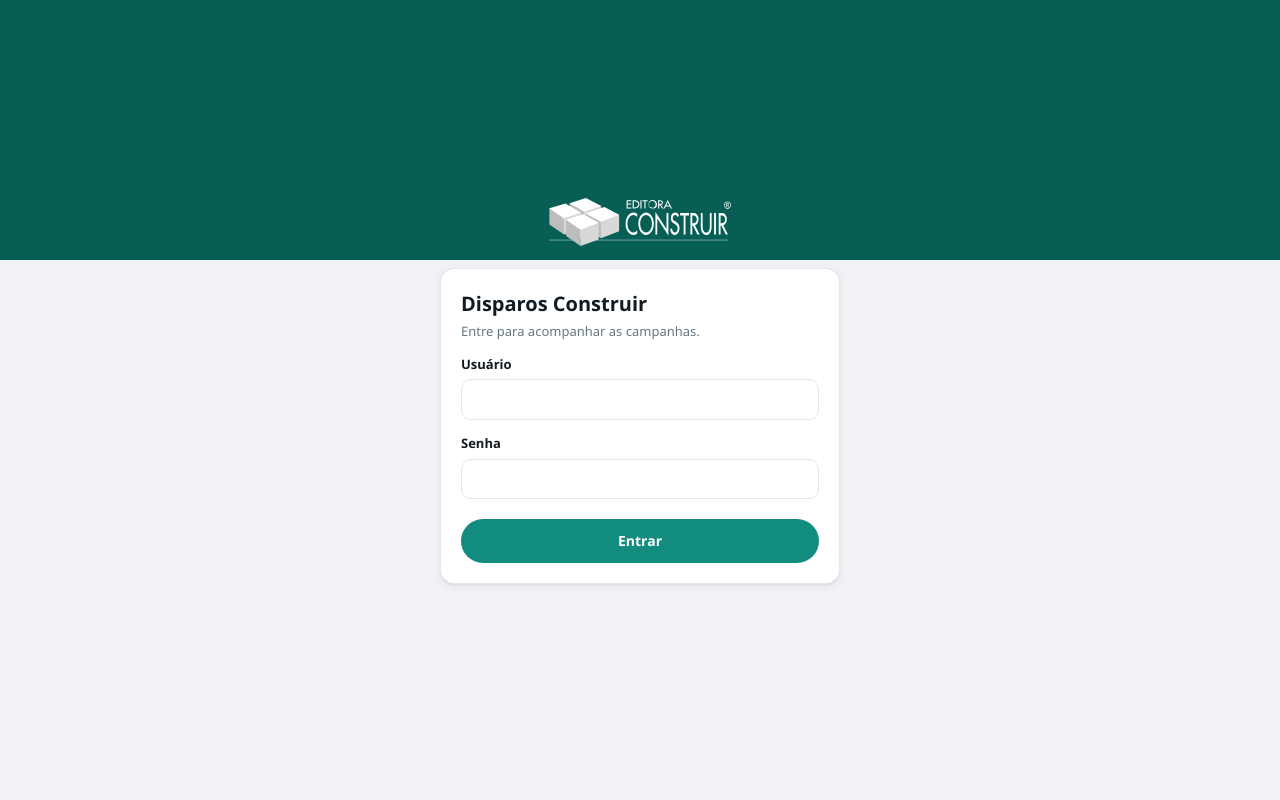
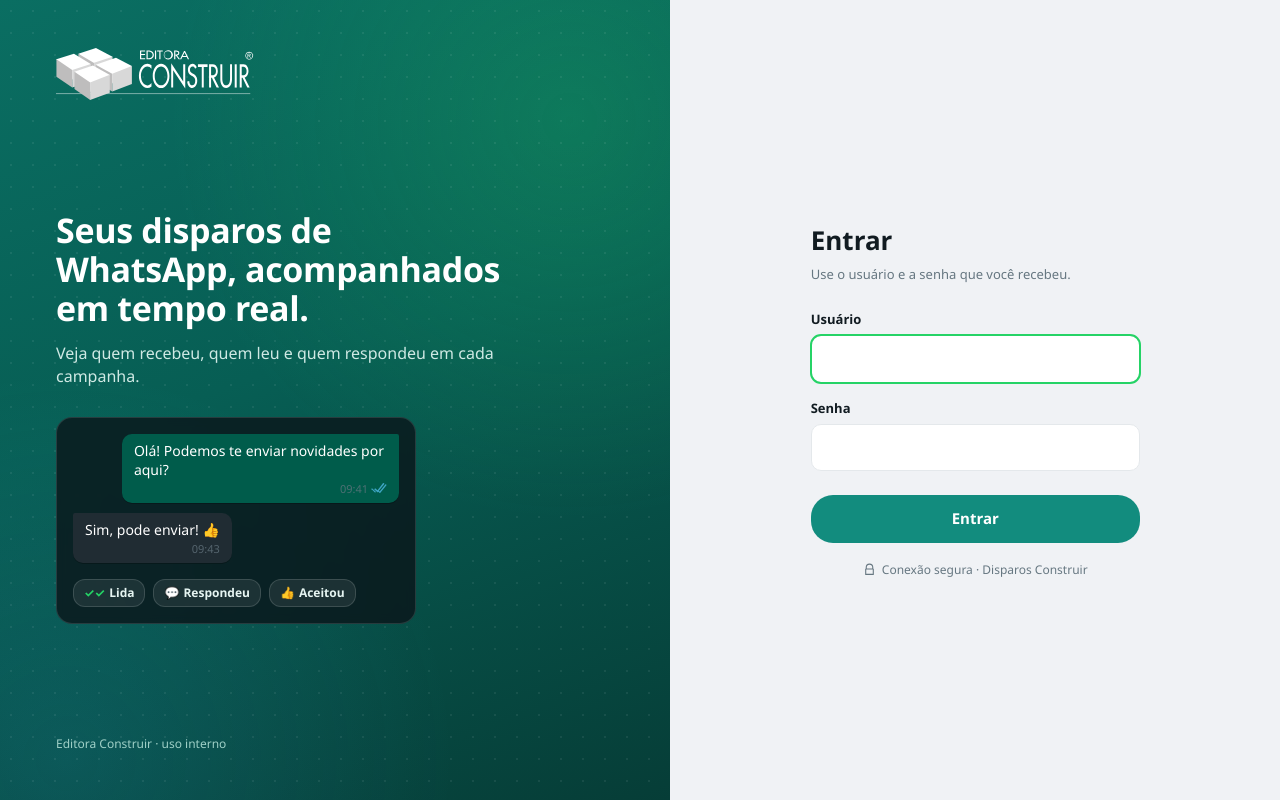
Before and after one commit to meloim/dados-disparos, a Flask app: page /login in a window 1280 px wide. Run offline with Flask 3, Linux system fonts and the light colour scheme; some libraries are stand-ins or nearby versions.

Commit message:
Refaz a tela de login em duas colunas
Painel verde com logo e previa no estilo WhatsApp a esquerda, formulario
a direita. No celular vira uma faixa com a logo no topo.

Co-Authored-By: Claude Opus 5.5 <noreply@anthropic.com>

```diff
--- a/templates/login.html
+++ b/templates/login.html
@@ -1,10 +1,72 @@
 <!doctype html><html lang="pt-BR"><head><meta charset="utf-8"><meta name="viewport" content="width=device-width,initial-scale=1"><title>Entrar · Disparos Construir</title>
 <link rel="stylesheet" href="{{ url_for('static', filename='app.css') }}">
-<style>body{min-height:100vh;display:grid;place-items:center;align-content:center;gap:22px;background:linear-gradient(var(--wa-dark) 0 260px,var(--bg) 260px)}.login-logo{height:48px;width:auto}.box{width:min(400px,92vw)}.box h1{font-size:20px;margin:0 0 4px}label{display:block;margin:14px 0 6px;font-size:13px;font-weight:600}input{width:100%}button{width:100%;justify-content:center;margin-top:20px;padding:12px}</style></head>
+<style>
+body{min-height:100vh;display:grid;grid-template-columns:minmax(0,1.1fr) minmax(0,1fr)}
+.side{position:relative;overflow:hidden;color:#fff;padding:48px 56px;display:flex;flex-direction:column;gap:40px;
+  background:radial-gradient(circle at 85% 15%,#25d36633 0,transparent 45%),radial-gradient(circle at 10% 95%,#34b7f11f 0,transparent 40%),linear-gradient(160deg,#0a6e62 0%,#075e54 45%,#063d37 100%)}
+.side::after{content:"";position:absolute;inset:0;pointer-events:none;opacity:.07;
+  background-image:radial-gradient(#fff 1px,transparent 1px);background-size:22px 22px}
+.side>*{position:relative;z-index:1}
+.side-logo{height:52px;width:auto;align-self:flex-start}
+.pitch{margin:auto 0;max-width:460px}
+.pitch h2{font-size:34px;line-height:1.15;margin:0 0 14px;font-weight:700;letter-spacing:-.01em}
+.pitch p{color:#cfe9e4;font-size:16px;margin:0 0 28px}
+.preview{background:#0b141acc;border:1px solid #ffffff1f;border-radius:16px;padding:16px;display:grid;gap:10px;max-width:360px;backdrop-filter:blur(4px)}
+.msg{max-width:85%;padding:8px 12px 6px;border-radius:10px;font-size:14px;line-height:1.35;box-shadow:0 1px .5px #0004}
+.msg small{display:flex;justify-content:flex-end;align-items:center;gap:3px;font-size:11px;margin-top:2px;opacity:.75}
+.msg.out{justify-self:end;background:#005c4b;border-top-right-radius:2px}
+.msg.in{justify-self:start;background:#202c33;border-top-left-radius:2px}
+.msg .blue{color:#53bdeb;opacity:1}
+.chips{display:flex;flex-wrap:wrap;gap:8px;margin-top:6px}
+.chips span{font-size:12px;font-weight:600;padding:4px 10px;border-radius:12px;background:#ffffff14;border:1px solid #ffffff24;color:#e6f5f2}
+.chips span b{color:#25d366;margin-right:4px}
+.side-foot{font-size:12px;color:#9fd0c7}
+
+.form-side{display:grid;place-items:center;padding:40px 24px;background:var(--bg)}
+.form-box{width:min(380px,100%)}
+.form-box h1{font-size:26px;margin:0 0 6px}
+.form-box>p{margin:0 0 26px}
+label{display:block;margin:16px 0 6px;font-size:13px;font-weight:600}
+.form-box input{width:100%;padding:12px 14px;font-size:15px}
+.form-box button{width:100%;justify-content:center;margin-top:24px;padding:13px;font-size:15px}
+.secure{display:flex;gap:6px;align-items:center;justify-content:center;margin-top:18px;font-size:12px;color:var(--muted)}
+
+@media (max-width:820px){
+  body{grid-template-columns:1fr;grid-template-rows:auto 1fr}
+  .side{padding:22px 20px;gap:0}
+  .side-logo{height:40px;align-self:center}
+  .pitch,.side-foot{display:none}
+  .form-side{place-items:start center;padding-top:36px}
+}
+</style></head>
 <body>
-<img class="login-logo" src="{{ url_for('static', filename='logo-construir.svg') }}" alt="Editora Construir" width="180" height="48">
-<main class="box card">
-<h1>Disparos Construir</h1><p class="muted">Entre para acompanhar as campanhas.</p>
-{% for message in get_flashed_messages() %}<div class="flash">{{message}}</div>{% endfor %}
-<form method="post"><input type="hidden" name="csrf" value="{{session.csrf}}"><label>Usuário</label><input name="username" autocomplete="username" required><label>Senha</label><input type="password" name="password" autocomplete="current-password" required><button>Entrar</button></form>
-</main></body></html>
+<aside class="side">
+  <img class="side-logo" src="{{ url_for('static', filename='logo-construir.svg') }}" alt="Editora Construir" width="196" height="52">
+  <div class="pitch">
+    <h2>Seus disparos de WhatsApp, acompanhados em tempo real.</h2>
+    <p>Veja quem recebeu, quem leu e quem respondeu em cada campanha.</p>
+    <div class="preview" aria-hidden="true">
+      <div class="msg out">Olá! Podemos te enviar novidades por aqui?
+        <small>09:41 <svg class="blue" width="16" height="16" viewBox="0 0 18 18"><path fill="currentColor" d="M17.4 4.3l-.8-.6a.4.4 0 00-.5.1L9.7 11.9l-.9-.8.9-1.2L15 3.3a.4.4 0 00-.1-.5l-.8-.6a.4.4 0 00-.5.1L7.4 10.4 5 8.3a.4.4 0 00-.5 0l-.7.7a.4.4 0 000 .5l3.4 3.2c.2.2.4.2.6 0l.5-.6 1.4 1.3c.2.2.4.2.6 0l7.1-8.6a.4.4 0 000-.5zM1 9.6l3.4 3.2c.2.2.4.2.6 0l.5-.6-4.1-3.9a.4.4 0 00-.5 0l-.7.7a.4.4 0 000 .5z"/></svg></small></div>
+      <div class="msg in">Sim, pode enviar! 👍<small>09:43</small></div>
+      <div class="chips"><span><b>✓✓</b>Lida</span><span><b>💬</b>Respondeu</span><span><b>👍</b>Aceitou</span></div>
+    </div>
+  </div>
+  <div class="side-foot">Editora Construir · uso interno</div>
+</aside>
+
+<main class="form-side">
+  <div class="form-box">
+    <h1>Entrar</h1>
+    <p class="muted">Use o usuário e a senha que você recebeu.</p>
+    {% for message in get_flashed_messages() %}<div class="flash">{{message}}</div>{% endfor %}
+    <form method="post">
+      <input type="hidden" name="csrf" value="{{session.csrf}}">
+      <label for="u">Usuário</label><input id="u" name="username" autocomplete="username" required autofocus>
+      <label for="p">Senha</label><input id="p" type="password" name="password" autocomplete="current-password" required>
+      <button>Entrar</button>
+    </form>
+    <div class="secure"><svg width="13" height="13" viewBox="0 0 24 24" aria-hidden="true"><path fill="none" stroke="currentColor" stroke-width="2" stroke-linejoin="round" d="M6 11V8a6 6 0 0112 0v3M5 11h14v10H5z"/></svg>Conexão segura · Disparos Construir</div>
+  </div>
+</main>
+</body></html>
```
